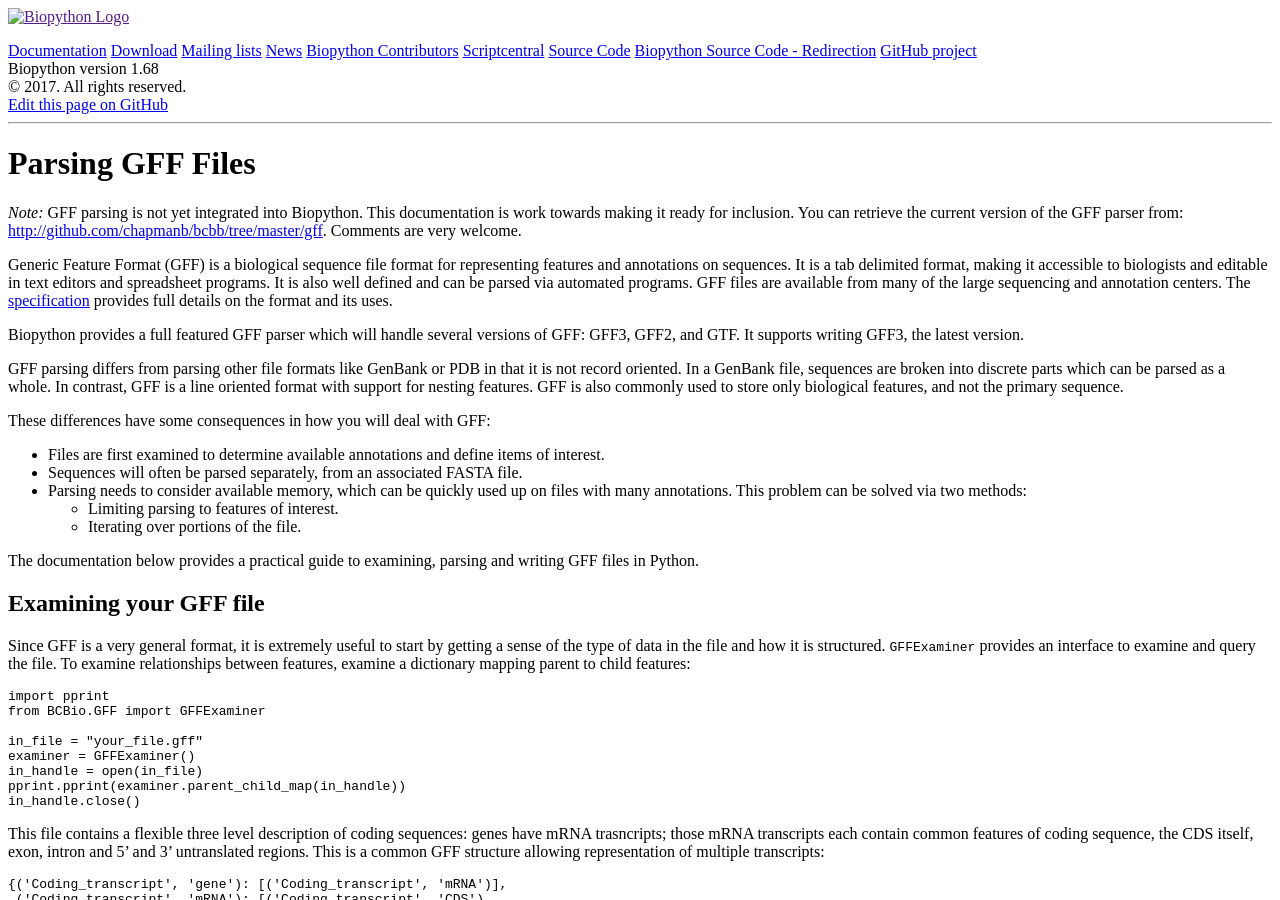
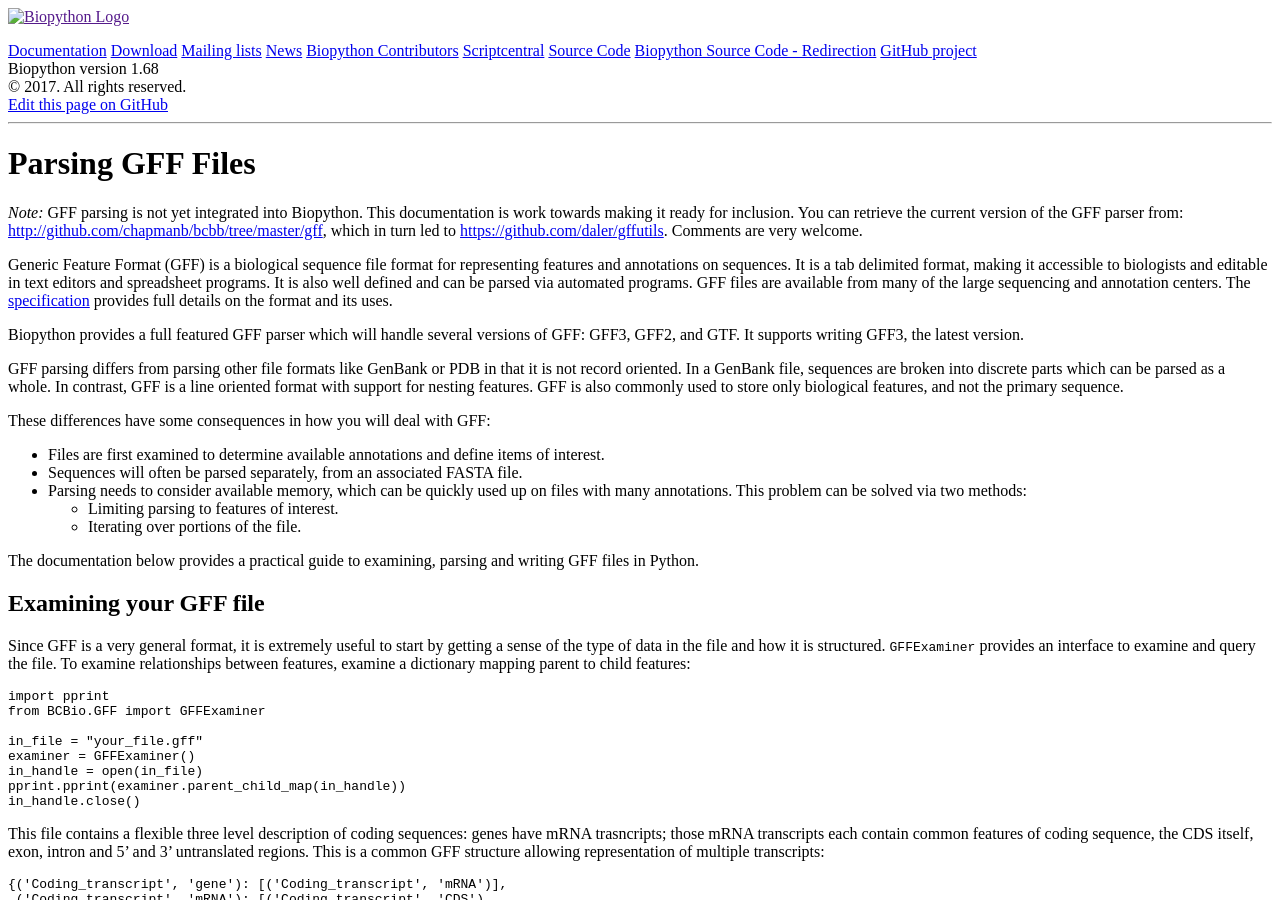
Before and after one commit to biopython/biopython.github.io, a Jekyll site: the page built from wiki/GFF_Parsing.md, in a window 1280 px wide and 900 px high. Built offline with Jekyll 4.4.1, drawn with Linux system fonts in a browser that asks for light colours.

Commit message:
Link to Ryan Dale's gffutils
Brad's GFF branch suggests using this.

```diff
--- a/wiki/GFF_Parsing.md
+++ b/wiki/GFF_Parsing.md
@@ -9,7 +9,8 @@ tags:
 *Note:* GFF parsing is not yet integrated into Biopython. This
 documentation is work towards making it ready for inclusion. You can
 retrieve the current version of the GFF parser from:
-<http://github.com/chapmanb/bcbb/tree/master/gff>. Comments are very
+<http://github.com/chapmanb/bcbb/tree/master/gff>, which in turn
+led to <https://github.com/daler/gffutils>. Comments are very
 welcome.
 
 Generic Feature Format (GFF) is a biological sequence file format for
```
